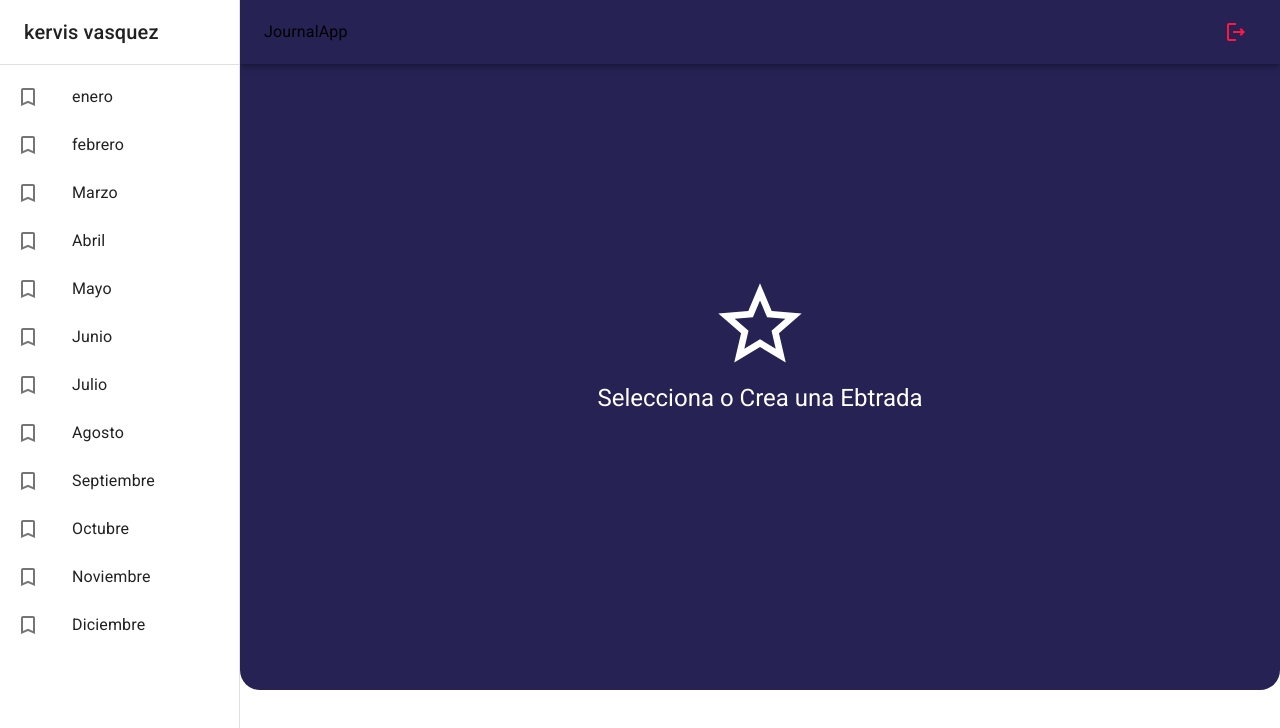
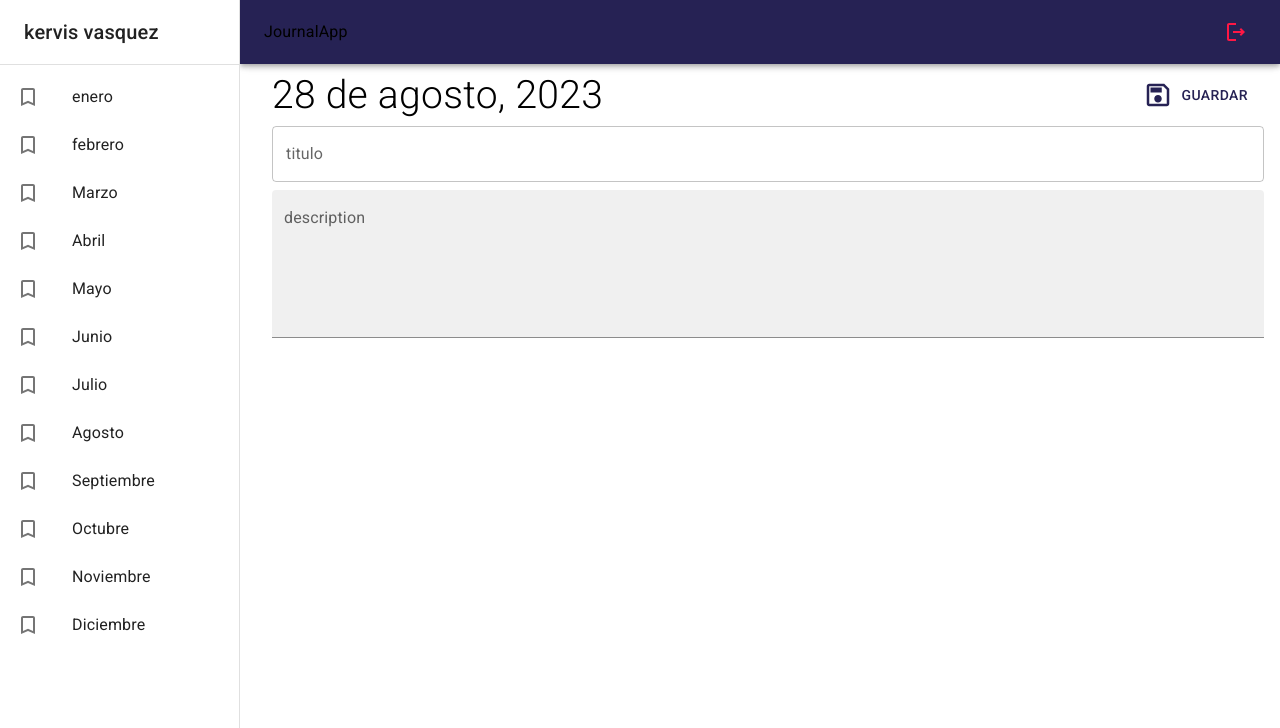
Before and after one commit to kervisvasquez1993/react-desde-cero-fernando-herrera-, a React (Vite) app in the folder journal-app/: page / in a window 1280 px wide. Shown: the top 728 px of the page. Built offline with nearby package versions, Linux system fonts and the light colour scheme.

Commit message:
feat: new viewn in folder de wies

```diff
--- a/journal-app/src/journal/Layout/JournalLayout.jsx
+++ b/journal-app/src/journal/Layout/JournalLayout.jsx
@@ -1,3 +1,4 @@
+import { Toolbar } from "@mui/material";
 import { Box } from "@mui/system";
 import React from "react";
 import { Navbar, Sidebar } from "../ui";
@@ -9,6 +10,7 @@ export const JournalLayout = ({ children }) => {
             <Navbar draweWith={draweWith} />
             <Sidebar drawerWith={draweWith} />
             <Box component={"main"} sx={{ flexGrow: 1, p: 0 }}>
+                <Toolbar/>
                 {children}
             </Box>
         </Box>
--- a/journal-app/src/journal/pages/JournalPage.jsx
+++ b/journal-app/src/journal/pages/JournalPage.jsx
@@ -1,7 +1,7 @@
 import { ManOutlined } from "@mui/icons-material";
 import { Typography } from "@mui/material";
-import React from "react";
 import { JournalLayout } from "../Layout/JournalLayout";
+import { NoteView } from "../views";
 import { NothingSelectedview } from "../views/NothingSelectedview";
 
 export const JournalPage = () => {
@@ -10,8 +10,9 @@ export const JournalPage = () => {
             {/* <Typography >
                 Deserunt commodo pariatur proident ipsum ex voluptate sunt.
             </Typography> */}
-            <NothingSelectedview/>
+            {/* <NothingSelectedview /> */}
             {/* <ManOutlined/> */}
+            <NoteView />
         </JournalLayout>
     );
 };
--- /dev/null
+++ b/journal-app/src/journal/views/ImageGallery.jsx
@@ -0,0 +1,7 @@
+import React from 'react'
+
+export const ImageGallery = () => {
+  return (
+    <div>ImageGallery</div>
+  )
+}
--- a/journal-app/src/journal/views/NoteView.jsx
+++ b/journal-app/src/journal/views/NoteView.jsx
@@ -1 +1,55 @@
-rafc
+import { SaveOutlined } from "@mui/icons-material";
+import { Button, Grid, Typography, TextField } from "@mui/material";
+
+export const NoteView = () => {
+    return (
+        <Grid
+            container
+            spacing={0}
+            direction="row"
+            alignItems={"center"}
+            justifyContent="space-between"
+            sx={{
+                mb: 1,
+                pl: 4,
+                pr : 2
+            }}
+        >
+            <Grid item>
+                <Typography
+                    variant="h6"
+                    color="initial"
+                    fontSize={39}
+                    fontWeight={"light"}
+                >
+                    28 de agosto, 2023
+                </Typography>
+            </Grid>
+            <Grid item>
+                <Button color="primary" sx={{ padding: 2 }}>
+                    <SaveOutlined sx={{ fontSize: 30, mr: 1 }} />
+                    Guardar
+                </Button>
+            </Grid>
+             <Grid container>
+                <TextField
+                    type="text"
+                    label="titulo"
+                    fullWidth
+                    placeholder="Ingrese un un titulo"
+                    sx={{ border: "none", mb: 1 }}
+                />
+                <TextField
+                    type="text"
+                    variant="filled"
+                    multiline
+                    minRows={5}
+                    label="description"
+                    fullWidth
+                    placeholder="what happing today ? "
+                    sx={{ border: "none", mb: 1 }}
+                />
+            </Grid>
+        </Grid>
+    );
+};
--- a/journal-app/src/journal/views/NothingSelectedview.jsx
+++ b/journal-app/src/journal/views/NothingSelectedview.jsx
@@ -20,8 +20,7 @@ export const NothingSelectedview = () => {
             </Grid>
             <Grid item xs={12}>
                 <Typography variant="h5" color="white">
-                    {" "}
-                    Selecciona o Crea una Ebtrada{" "}
+                    Selecciona o Crea una Entrada
                 </Typography>
             </Grid>
         </Grid>
--- a/journal-app/src/journal/views/index.js
+++ b/journal-app/src/journal/views/index.js
@@ -1 +1,3 @@
 export * from "./NothingSelectedview"
+export * from "./NoteView"
+export * from "./ImageGallery"
```
Also changed, not shown: 1 other file (tests, documents, lock files or other folders).
